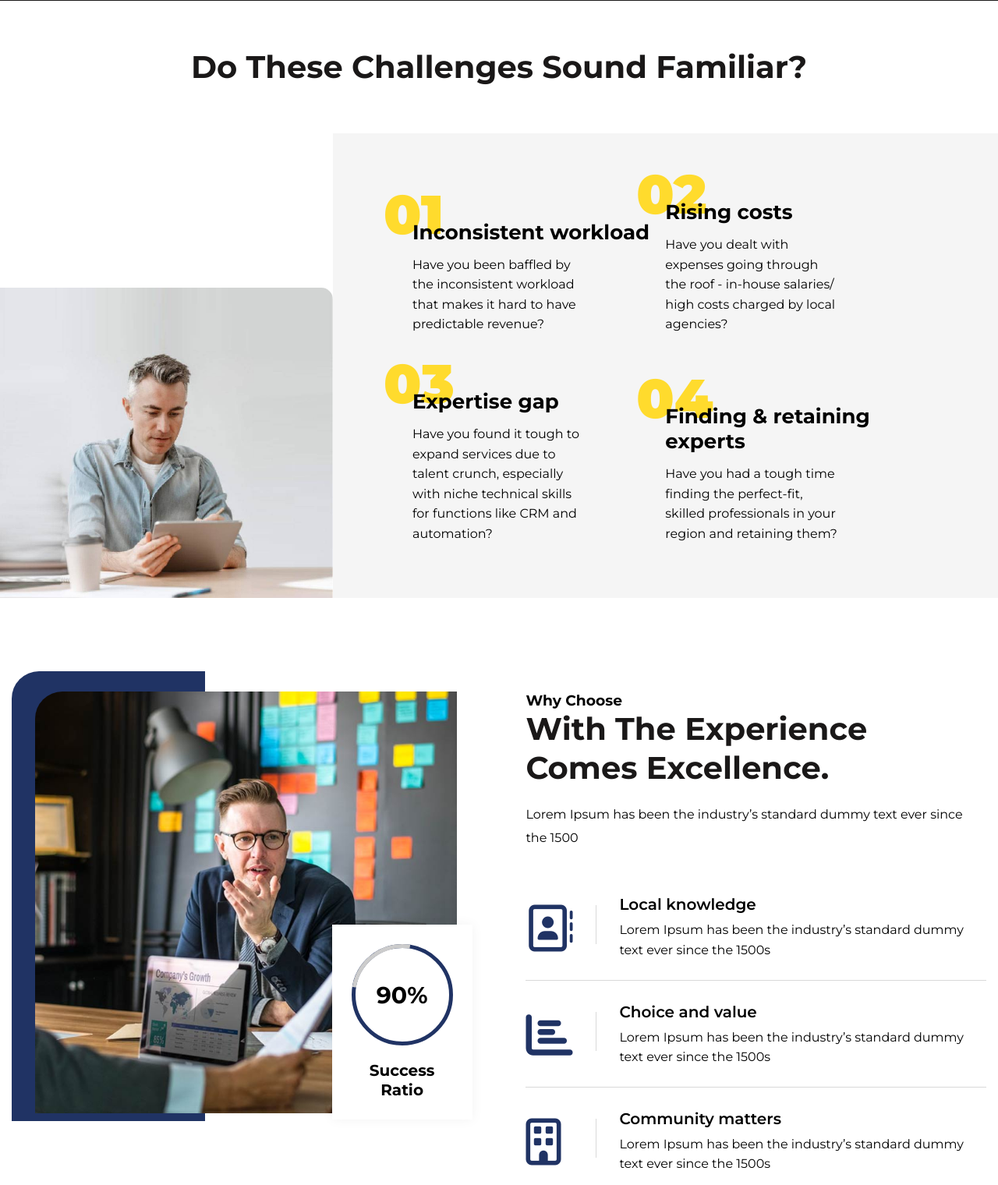
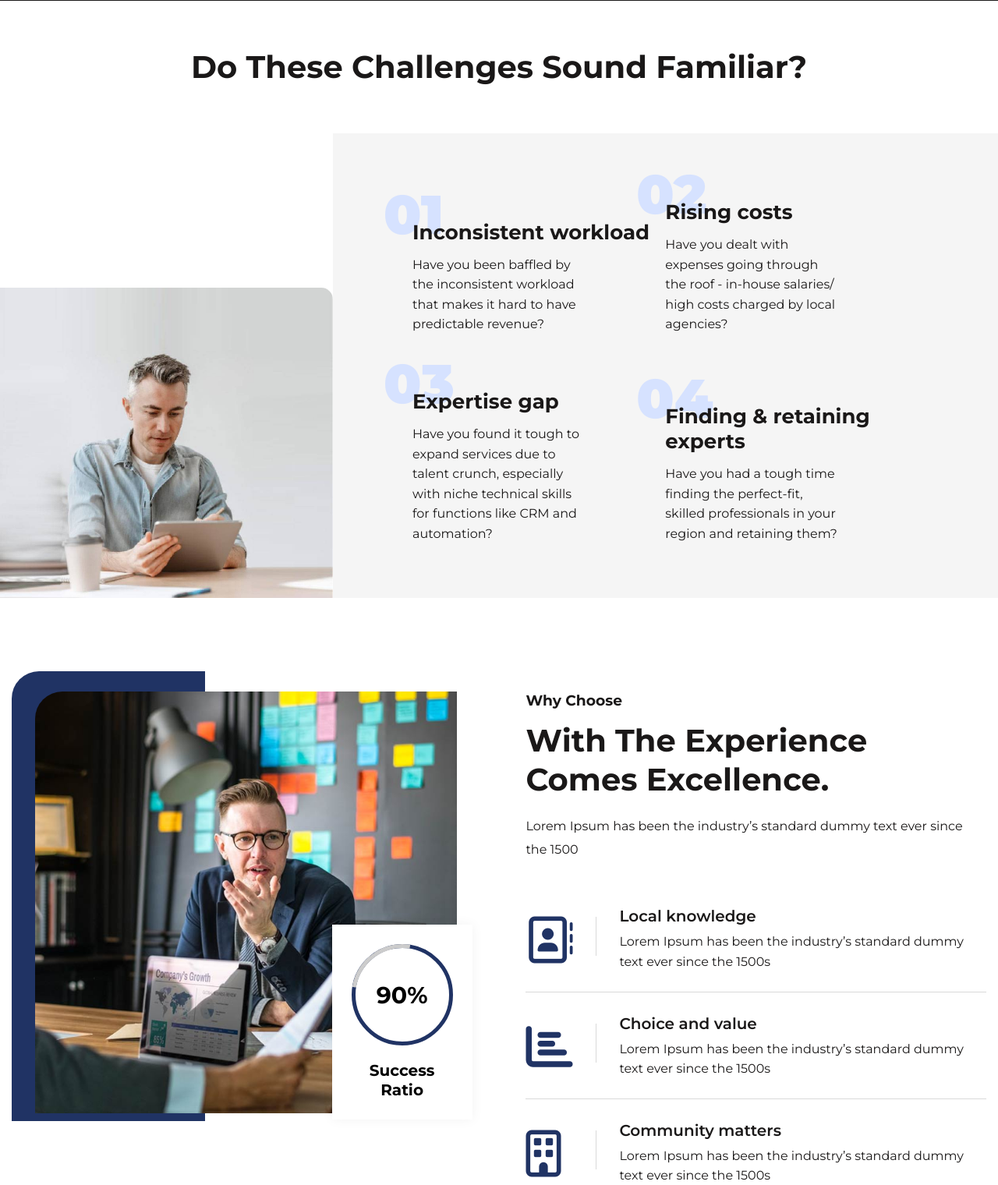
Before and after one commit to parthpanchal7/abode, a PHP site: page / in a window 1280 px wide. Shown: the part 4884-6404 px from the top of the page at 78% size. Run offline with PHP 8.4, Linux system fonts and the light colour scheme; some libraries are stand-ins or nearby versions.

Commit message:
css updated

```diff
--- a/assets/styles/style.css
+++ b/assets/styles/style.css
@@ -414,6 +414,7 @@ section {
 .about-col-content-wrap p {
     font-size: 18px;
     line-height: 30px;
+    color: #1A1818;
     padding: 10px 0;
 }
 
@@ -448,6 +449,7 @@ section {
 .single-digit-count strong {
     font-size: 20px;
     line-height: 120%;
+    color: #1A1818;
     margin-bottom: 10px;
     display: inline-block;
 }
@@ -590,9 +592,15 @@ ul.services-tab-header li a.active:before {
     color: #fff;
 }
 
+h3.sub-title {
+    color: #1A1818;
+    margin-bottom: 15px;
+}
+
 .sub-heading {
     font-size: 18px;
     line-height: 30px;
+    color: #1A1818;
     max-width: 780px;
     margin-left: auto;
     margin-right: auto;
@@ -637,6 +645,7 @@ ul.services-tab-header li a.active:before {
     font-size: 36px;
     line-height: 46px;
     font-weight: 300;
+    color: #1A1818;
     margin-bottom: 32px;
     position: relative;
     transition: all .3s;
@@ -656,7 +665,7 @@ ul.services-tab-header li a.active:before {
 .single-business-modal-wrap .modal-desc {
     font-size: 16px;
     line-height: 32px;
-    color: #191919;
+    color: #1A1818;
     margin-bottom: 48px;
     transition: all .3s;
 }
@@ -838,7 +847,7 @@ ul.services-tab-header li a.active:before {
 .single-challange-block-wrap span {
     font-size: 70px;
     position: absolute;
-    color: #FFDB2D;
+    color: var(--light-primary-color);
     font-weight: 900;
     top: -50px;
     left: -37px;
@@ -846,6 +855,7 @@ ul.services-tab-header li a.active:before {
 
 .single-challange-block h3 {
     font-size: 26px;
+    color: #1A1818;
     margin-bottom: 13px;
     position: relative;
 }
@@ -854,6 +864,7 @@ ul.services-tab-header li a.active:before {
     font-size: 16px;
     font-weight: 400;
     line-height: 1.6;
+    color: #1A1818;
     width: 70%;
 }
 
@@ -954,6 +965,7 @@ ul.services-tab-header li a.active:before {
 .sub-desc {
     font-size: 16px;
     line-height: 30px;
+    color: #1A1818;
 }
 
 .why-choose-list {
@@ -988,6 +1000,7 @@ ul.services-tab-header li a.active:before {
 .single-choose-blurb-content h4 {
     font-size: 20px;
     line-height: 1;
+    color: #1A1818;
     font-weight: 600;
     padding-bottom: 10px;
 }
@@ -995,6 +1008,7 @@ ul.services-tab-header li a.active:before {
 .single-choose-blurb-content p {
     font-size: 16px;
     font-weight: 400;
+    color: #1A1818;
     line-height: 1.6;
 }
 
@@ -1230,6 +1244,7 @@ ul.services-tab-header li a.active:before {
     font-size: 16px;
     font-weight: 400;
     line-height: 1.6;
+    color: #1A1818;
     margin-bottom: 20px;
 }
 
@@ -1618,6 +1633,7 @@ p.banner-desc {
 .service-banner-digits .banner-digits-wrap .single-banner-digit  p {
     font-size: 16px;
     font-weight: 500;
+    color: #1A1818;
 }
 
 .service-banner-digits {
@@ -1657,6 +1673,7 @@ p.banner-desc {
     font-size: 18px;
     line-height: 30px;
     padding: 10px 0;
+    color: #1A1818;
     margin-bottom: 20px;
 }
 
@@ -1918,7 +1935,7 @@ p.banner-desc {
 
 .case-study {
     padding: 120px 0;
-    background-image: url('../images/bg-pat-hax.webp');
+    background-image: url('../images/bg-shape.webp');
     background-size: contain;
     background-repeat: repeat;
 }
```
Also changed, not shown: assets/images/bg-shape.webp.
